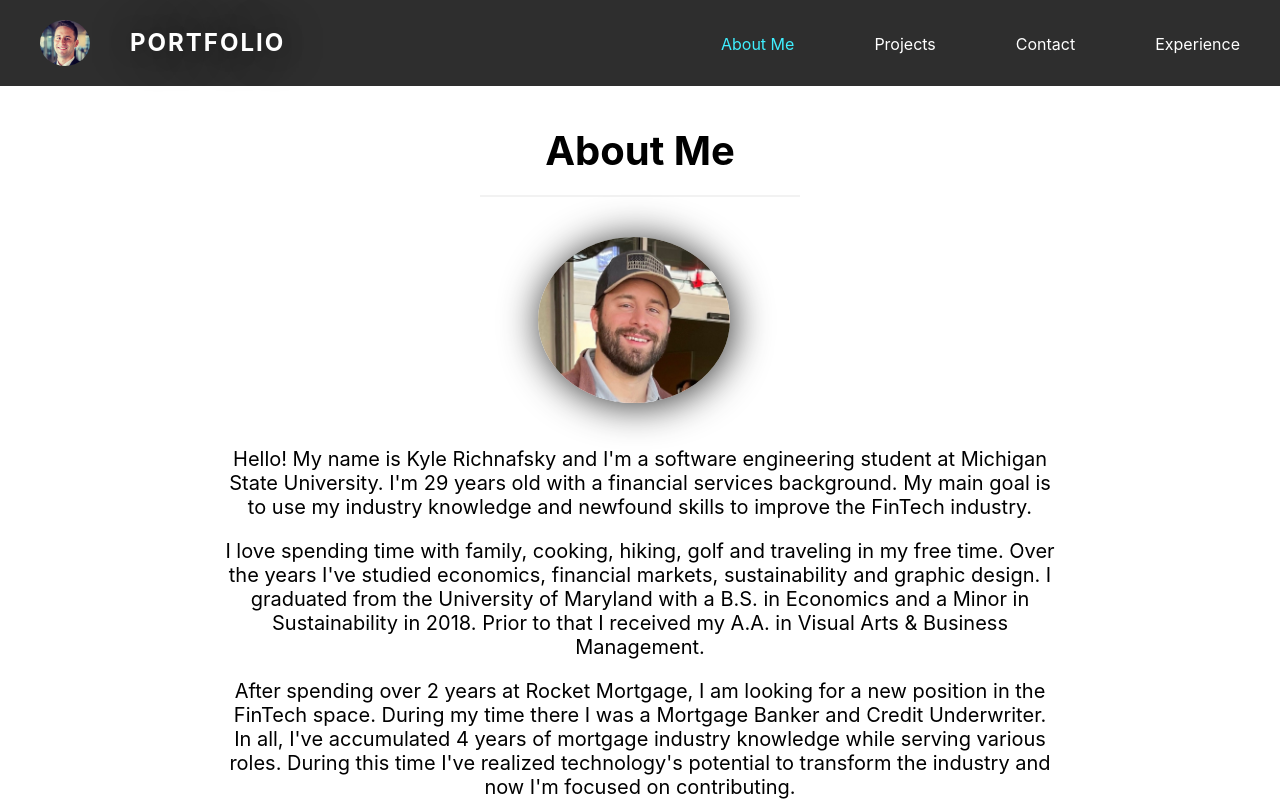
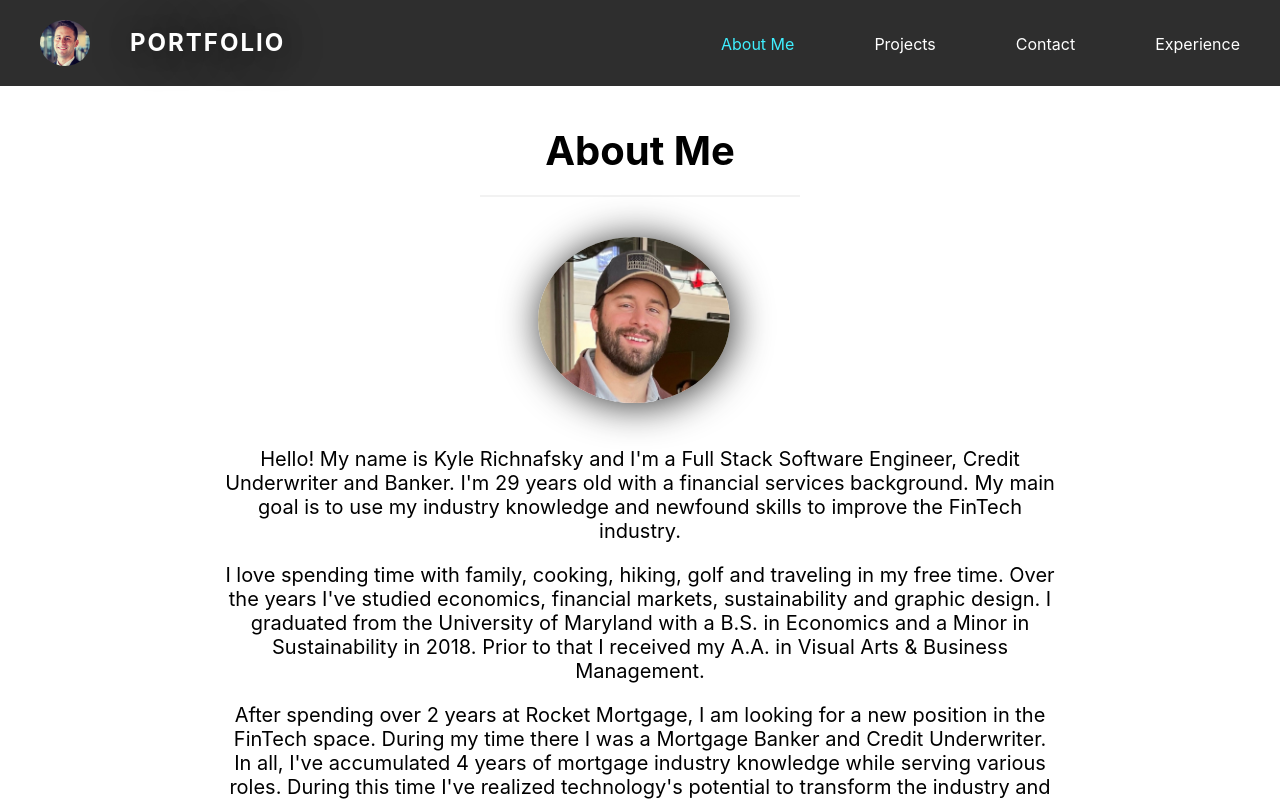
Before and after one commit to 7krich/portfolio, a React (Create React App) app: page / in a window 1280 px wide. Shown: the top 800 px of the page. Built offline with nearby package versions, Linux system fonts and the light colour scheme.

Commit message:
updated about me

```diff
--- a/src/components/AboutMe/index.js
+++ b/src/components/AboutMe/index.js
@@ -19,7 +19,7 @@ function AboutMe (props) {
 
             <section className="about-me">
                 <p>
-                    Hello! My name is Kyle Richnafsky and I'm a software engineering student at Michigan State University. I'm 29 years old with a financial services background. My main goal is to use my industry knowledge and newfound skills to improve the FinTech industry.
+                    Hello! My name is Kyle Richnafsky and I'm a Full Stack Software Engineer, Credit Underwriter and Banker. I'm 29 years old with a financial services background. My main goal is to use my industry knowledge and newfound skills to improve the FinTech industry.
                 </p>
                 <p>
                     I love spending time with family, cooking, hiking, golf and traveling in my free time. Over the years I've studied economics, financial markets, sustainability and graphic design. I graduated from the University of Maryland with a B.S. in Economics and a Minor in Sustainability in 2018. Prior to that I received my A.A. in Visual Arts & Business Management.
```
